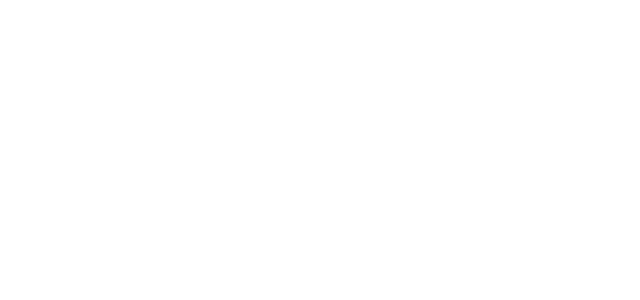
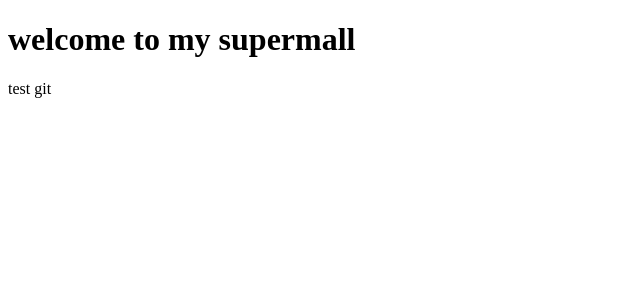
Before and after one commit to Magic-cxf/supermall, a Vue app: page / in a window 1280 px wide. Shown: the top 300 px of the page, without its empty margins (0-640 px from the left). Built offline with nearby package versions, Linux system fonts and the light colour scheme.

Commit message:
modify app

```diff
--- a/src/App.vue
+++ b/src/App.vue
@@ -1,23 +1,19 @@
 <template>
+  <div>
+    <h1>welcome to my supermall</h1>
+    <p>test git </p>
+  </div>
+</template>
 
-</template>
 <script>
+export default {
+  name:"App",
+  data () {
+    return {
+    };
+  },
+}
 
-export default {
-  name: 'App',
-  components: {
-
-  }
-}
 </script>
-
-<style>
-#app {
-  font-family: Avenir, Helvetica, Arial, sans-serif;
-  -webkit-font-smoothing: antialiased;
-  -moz-osx-font-smoothing: grayscale;
-  text-align: center;
-  color: #2c3e50;
-  margin-top: 60px;
-}
+<style >
 </style>
```
